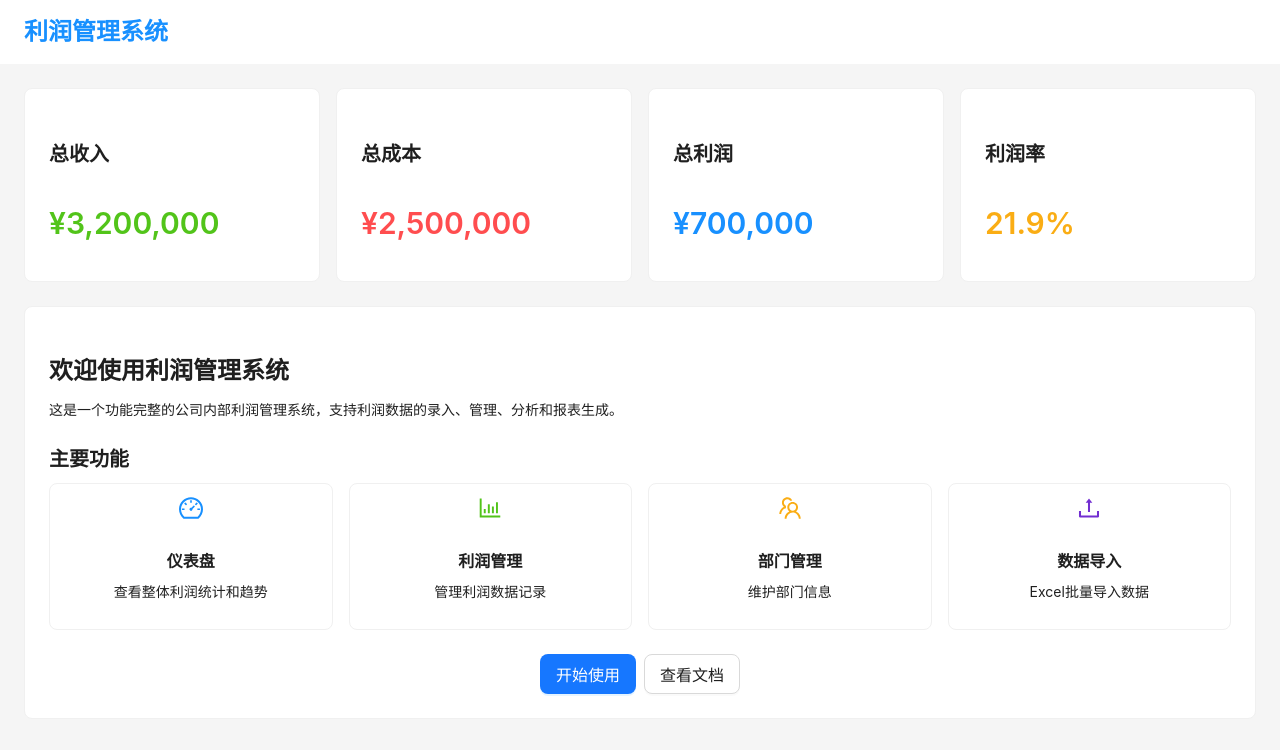
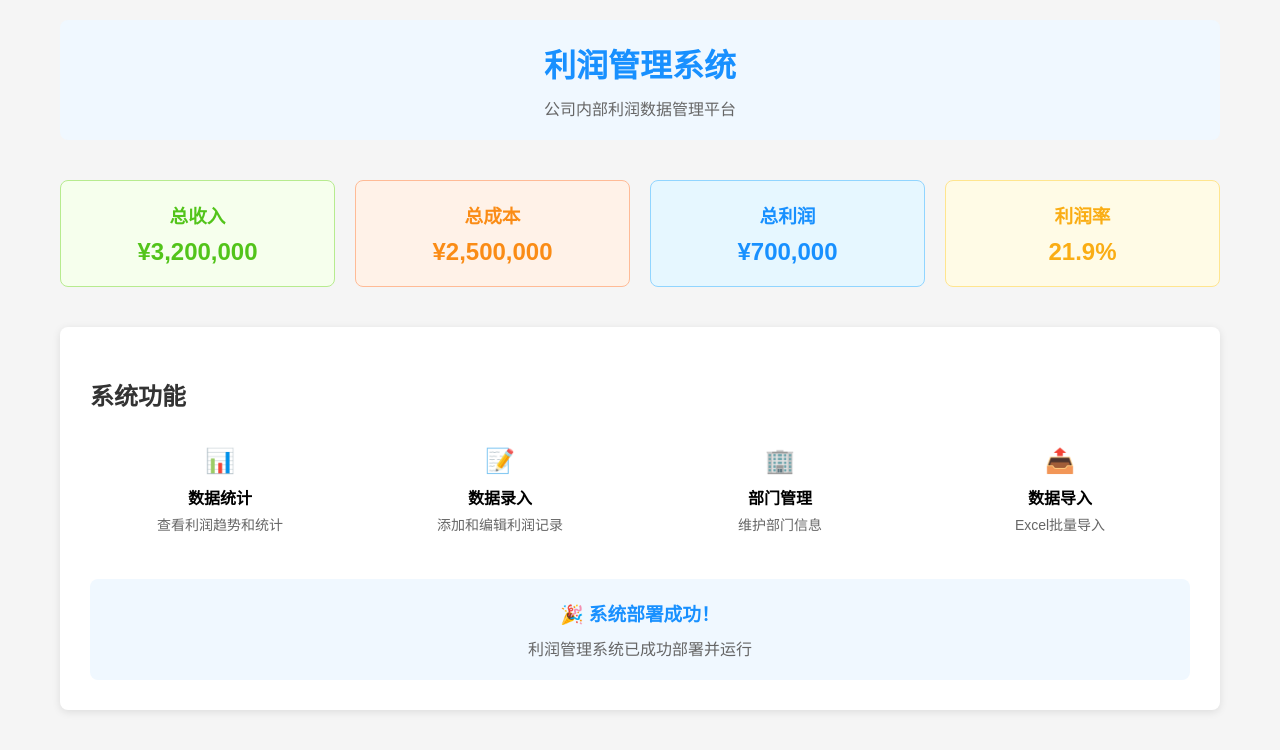
Before and after one commit to wangmiao033/lirun2025, a React (Create React App) app in the folder client/: page / in a window 1280 px wide. Shown: the top 750 px of the page. Built offline with nearby package versions, Linux system fonts and the light colour scheme.

Commit message:
紧急修复：移除所有有问题的依赖，使用纯React构建

```diff
--- a/client/package.json
+++ b/client/package.json
@@ -5,9 +5,7 @@
   "dependencies": {
     "react": "^18.2.0",
     "react-dom": "^18.2.0",
-    "react-scripts": "5.0.1",
-    "antd": "^5.8.0",
-    "@ant-design/icons": "^5.2.0"
+    "react-scripts": "5.0.1"
   },
   "scripts": {
     "start": "react-scripts start",
--- a/client/src/App.tsx
+++ b/client/src/App.tsx
@@ -1,97 +1,155 @@
 import React from 'react';
-import { Layout, Typography, Card, Row, Col, Button, Space } from 'antd';
-import { DashboardOutlined, BarChartOutlined, TeamOutlined, UploadOutlined } from '@ant-design/icons';
-
-const { Header, Content } = Layout;
-const { Title, Paragraph } = Typography;
 
 const App = () => {
   return (
-    <Layout style={{ minHeight: '100vh' }}>
-      <Header style={{ background: '#fff', padding: '0 24px', boxShadow: '0 2px 8px rgba(0,0,0,0.1)' }}>
-        <Title level={3} style={{ margin: 0, color: '#1890ff', lineHeight: '64px' }}>
-          利润管理系统
-        </Title>
-      </Header>
-      <Content style={{ padding: '24px', background: '#f5f5f5' }}>
-        <Row gutter={[16, 16]}>
-          <Col xs={24} sm={12} lg={6}>
-            <Card>
-              <Title level={4}>总收入</Title>
-              <Title level={2} style={{ color: '#52c41a' }}>¥3,200,000</Title>
-            </Card>
-          </Col>
-          <Col xs={24} sm={12} lg={6}>
-            <Card>
-              <Title level={4}>总成本</Title>
-              <Title level={2} style={{ color: '#ff4d4f' }}>¥2,500,000</Title>
-            </Card>
-          </Col>
-          <Col xs={24} sm={12} lg={6}>
-            <Card>
-              <Title level={4}>总利润</Title>
-              <Title level={2} style={{ color: '#1890ff' }}>¥700,000</Title>
-            </Card>
-          </Col>
-          <Col xs={24} sm={12} lg={6}>
-            <Card>
-              <Title level={4}>利润率</Title>
-              <Title level={2} style={{ color: '#faad14' }}>21.9%</Title>
-            </Card>
-          </Col>
-        </Row>
+    <div style={{
+      padding: '20px',
+      fontFamily: 'Arial, sans-serif',
+      maxWidth: '1200px',
+      margin: '0 auto'
+    }}>
+      <header style={{
+        textAlign: 'center',
+        marginBottom: '40px',
+        padding: '20px',
+        backgroundColor: '#f0f8ff',
+        borderRadius: '8px'
+      }}>
+        <h1 style={{ color: '#1890ff', margin: '0' }}>利润管理系统</h1>
+        <p style={{ color: '#666', margin: '10px 0 0 0' }}>
+          公司内部利润数据管理平台
+        </p>
+      </header>
 
-        <Card style={{ marginTop: '24px' }}>
-          <Title level={3}>欢迎使用利润管理系统</Title>
-          <Paragraph>
-            这是一个功能完整的公司内部利润管理系统，支持利润数据的录入、管理、分析和报表生成。
-          </Paragraph>
+      <div style={{
+        display: 'grid',
+        gridTemplateColumns: 'repeat(auto-fit, minmax(250px, 1fr))',
+        gap: '20px',
+        marginBottom: '40px'
+      }}>
+        <div style={{
+          padding: '20px',
+          backgroundColor: '#f6ffed',
+          border: '1px solid #b7eb8f',
+          borderRadius: '8px',
+          textAlign: 'center'
+        }}>
+          <h3 style={{ color: '#52c41a', margin: '0 0 10px 0' }}>总收入</h3>
+          <h2 style={{ color: '#52c41a', margin: '0' }}>¥3,200,000</h2>
+        </div>
 
-          <Title level={4}>主要功能</Title>
-          <Row gutter={[16, 16]}>
-            <Col xs={24} sm={12} md={6}>
-              <Card size="small" style={{ textAlign: 'center' }}>
-                <DashboardOutlined style={{ fontSize: '24px', color: '#1890ff' }} />
-                <Title level={5}>仪表盘</Title>
-                <Paragraph>查看整体利润统计和趋势</Paragraph>
-              </Card>
-            </Col>
-            <Col xs={24} sm={12} md={6}>
-              <Card size="small" style={{ textAlign: 'center' }}>
-                <BarChartOutlined style={{ fontSize: '24px', color: '#52c41a' }} />
-                <Title level={5}>利润管理</Title>
-                <Paragraph>管理利润数据记录</Paragraph>
-              </Card>
-            </Col>
-            <Col xs={24} sm={12} md={6}>
-              <Card size="small" style={{ textAlign: 'center' }}>
-                <TeamOutlined style={{ fontSize: '24px', color: '#faad14' }} />
-                <Title level={5}>部门管理</Title>
-                <Paragraph>维护部门信息</Paragraph>
-              </Card>
-            </Col>
-            <Col xs={24} sm={12} md={6}>
-              <Card size="small" style={{ textAlign: 'center' }}>
-                <UploadOutlined style={{ fontSize: '24px', color: '#722ed1' }} />
-                <Title level={5}>数据导入</Title>
-                <Paragraph>Excel批量导入数据</Paragraph>
-              </Card>
-            </Col>
-          </Row>
+        <div style={{
+          padding: '20px',
+          backgroundColor: '#fff2e8',
+          border: '1px solid #ffbb96',
+          borderRadius: '8px',
+          textAlign: 'center'
+        }}>
+          <h3 style={{ color: '#fa8c16', margin: '0 0 10px 0' }}>总成本</h3>
+          <h2 style={{ color: '#fa8c16', margin: '0' }}>¥2,500,000</h2>
+        </div>
 
-          <div style={{ marginTop: '24px', textAlign: 'center' }}>
-            <Space>
-              <Button type="primary" size="large">
-                开始使用
-              </Button>
-              <Button size="large">
-                查看文档
-              </Button>
-            </Space>
+        <div style={{
+          padding: '20px',
+          backgroundColor: '#e6f7ff',
+          border: '1px solid #91d5ff',
+          borderRadius: '8px',
+          textAlign: 'center'
+        }}>
+          <h3 style={{ color: '#1890ff', margin: '0 0 10px 0' }}>总利润</h3>
+          <h2 style={{ color: '#1890ff', margin: '0' }}>¥700,000</h2>
+        </div>
+
+        <div style={{
+          padding: '20px',
+          backgroundColor: '#fffbe6',
+          border: '1px solid #ffe58f',
+          borderRadius: '8px',
+          textAlign: 'center'
+        }}>
+          <h3 style={{ color: '#faad14', margin: '0 0 10px 0' }}>利润率</h3>
+          <h2 style={{ color: '#faad14', margin: '0' }}>21.9%</h2>
+        </div>
+      </div>
+
+      <div style={{
+        backgroundColor: '#fff',
+        padding: '30px',
+        borderRadius: '8px',
+        boxShadow: '0 2px 8px rgba(0,0,0,0.1)'
+      }}>
+        <h2 style={{ color: '#333', marginBottom: '20px' }}>系统功能</h2>
+
+        <div style={{
+          display: 'grid',
+          gridTemplateColumns: 'repeat(auto-fit, minmax(200px, 1fr))',
+          gap: '20px',
+          marginBottom: '30px'
+        }}>
+          <div style={{ textAlign: 'center', padding: '15px' }}>
+            <div style={{
+              fontSize: '24px',
+              marginBottom: '10px',
+              color: '#1890ff'
+            }}>📊</div>
+            <h4 style={{ margin: '0 0 5px 0' }}>数据统计</h4>
+            <p style={{ color: '#666', margin: '0', fontSize: '14px' }}>
+              查看利润趋势和统计
+            </p>
           </div>
-        </Card>
-      </Content>
-    </Layout>
+
+          <div style={{ textAlign: 'center', padding: '15px' }}>
+            <div style={{
+              fontSize: '24px',
+              marginBottom: '10px',
+              color: '#52c41a'
+            }}>📝</div>
+            <h4 style={{ margin: '0 0 5px 0' }}>数据录入</h4>
+            <p style={{ color: '#666', margin: '0', fontSize: '14px' }}>
+              添加和编辑利润记录
+            </p>
+          </div>
+
+          <div style={{ textAlign: 'center', padding: '15px' }}>
+            <div style={{
+              fontSize: '24px',
+              marginBottom: '10px',
+              color: '#fa8c16'
+            }}>🏢</div>
+            <h4 style={{ margin: '0 0 5px 0' }}>部门管理</h4>
+            <p style={{ color: '#666', margin: '0', fontSize: '14px' }}>
+              维护部门信息
+            </p>
+          </div>
+
+          <div style={{ textAlign: 'center', padding: '15px' }}>
+            <div style={{
+              fontSize: '24px',
+              marginBottom: '10px',
+              color: '#722ed1'
+            }}>📤</div>
+            <h4 style={{ margin: '0 0 5px 0' }}>数据导入</h4>
+            <p style={{ color: '#666', margin: '0', fontSize: '14px' }}>
+              Excel批量导入
+            </p>
+          </div>
+        </div>
+
+        <div style={{
+          textAlign: 'center',
+          padding: '20px',
+          backgroundColor: '#f0f8ff',
+          borderRadius: '8px'
+        }}>
+          <h3 style={{ color: '#1890ff', margin: '0 0 10px 0' }}>
+            🎉 系统部署成功！
+          </h3>
+          <p style={{ color: '#666', margin: '0' }}>
+            利润管理系统已成功部署并运行
+          </p>
+        </div>
+      </div>
+    </div>
   );
 };
 
```
Also changed, not shown: 1 other file (tests, documents, lock files or other folders).
